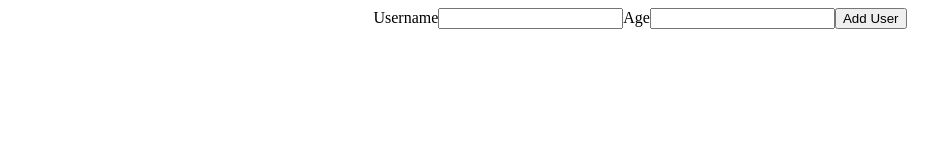
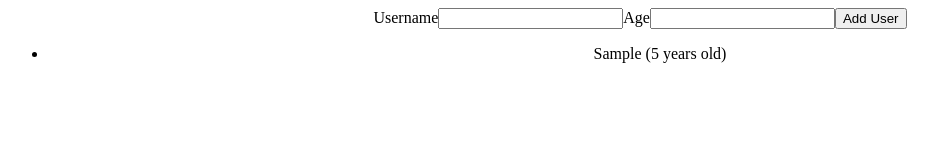
Before and after one commit to nikhilkale1107/practice_react, a React (Create React App) app: page / in a window 1280 px wide. Both pictures are taken after typing "Sample", "5" into the empty fields and a click on the button "Add User". Shown: the top 160 px of the page, without its empty margins (0-938 px from the left). Built offline with nearby package versions, Linux system fonts and the light colour scheme.

Commit message:
List of users are displayed on screen.

```diff
--- a/src/App.js
+++ b/src/App.js
@@ -1,11 +1,22 @@
-import React from 'react';
+import React, { useState } from 'react';
 import './App.css';
 import AddUser from './components/Users/AddUser';
+import UserList from './components/Users/UserList';
 
 function App() {
+  const [usersList, setUsersList] = useState([]);
+
+  function addUserHandler (uName, uAge) {
+    setUsersList((prevUserList) => {
+      return [...prevUserList, { name: uName, age: uAge, id: Math.random().toString() }];
+    });
+
+  }
+
   return (
     <div className='App'>
-      <AddUser/>
+      <AddUser onAddUser={addUserHandler}/>
+      <UserList users={usersList}/>
     </div>
   );
 }
--- a/src/components/Users/AddUser.js
+++ b/src/components/Users/AddUser.js
@@ -15,7 +15,7 @@
     if(+enteredAge < 1) {
         return;
     }
-    console.log(enteredUsername, enteredAge);
+    props.onAddUser(enteredUsername, enteredAge);
     setEnteredUsername('');
     setEnteredAge('');
   };
--- /dev/null
+++ b/src/components/Users/UserList.css
@@ -0,0 +1,3 @@
+.users {
+    background: white;
+}
--- /dev/null
+++ b/src/components/Users/UserList.js
@@ -0,0 +1,19 @@
+import React from "react";
+import Card from "../UI/Card";
+import classes from "./UserList.css";
+
+function UserList(props) {
+  return (
+    <Card className={classes.users}>
+      <ul>
+        {props.users.map((user) => (
+          <li key="user.id">
+            {user.name} ({user.age} years old)
+          </li>
+        ))}
+      </ul>
+    </Card>
+  );
+}
+
+export default UserList;
```
